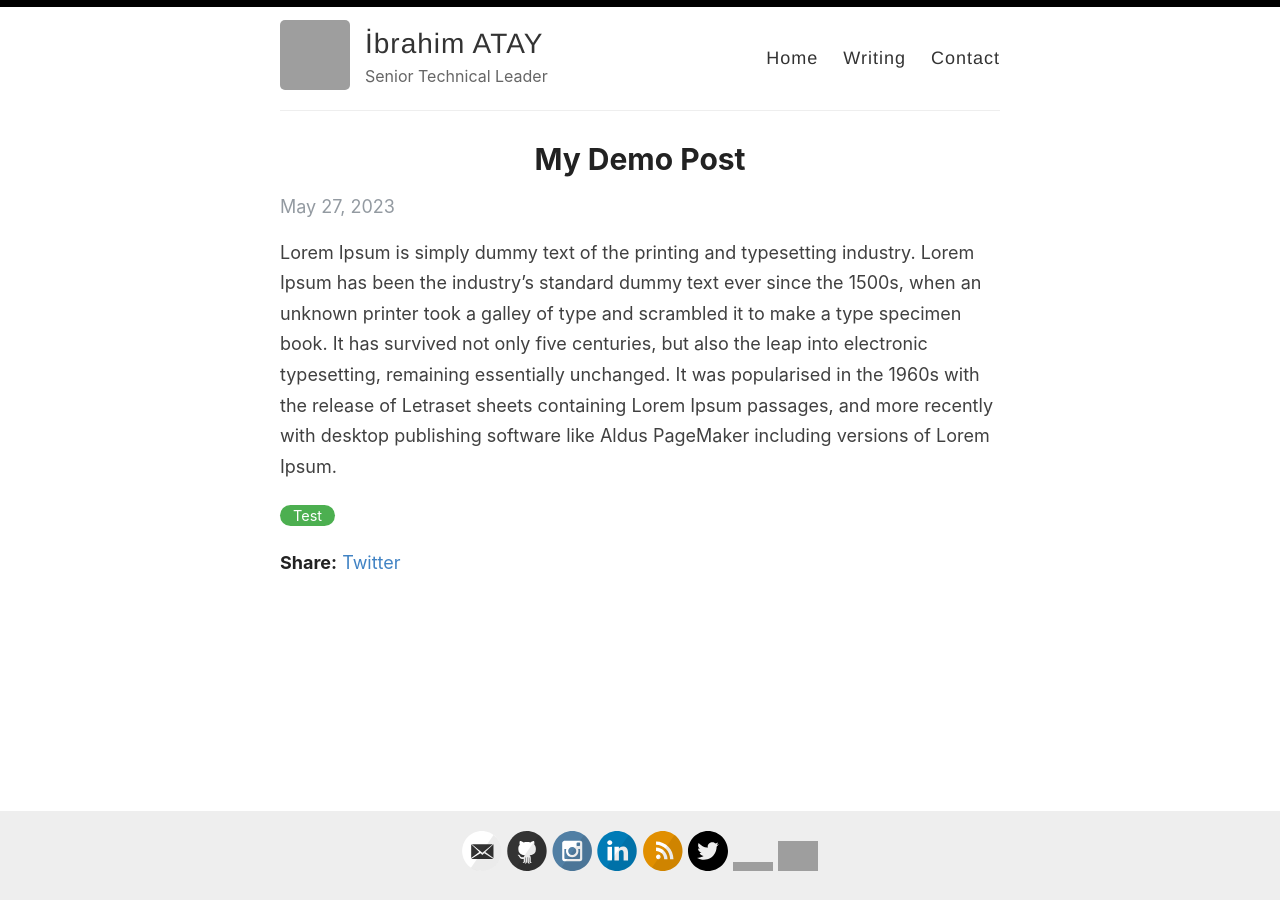
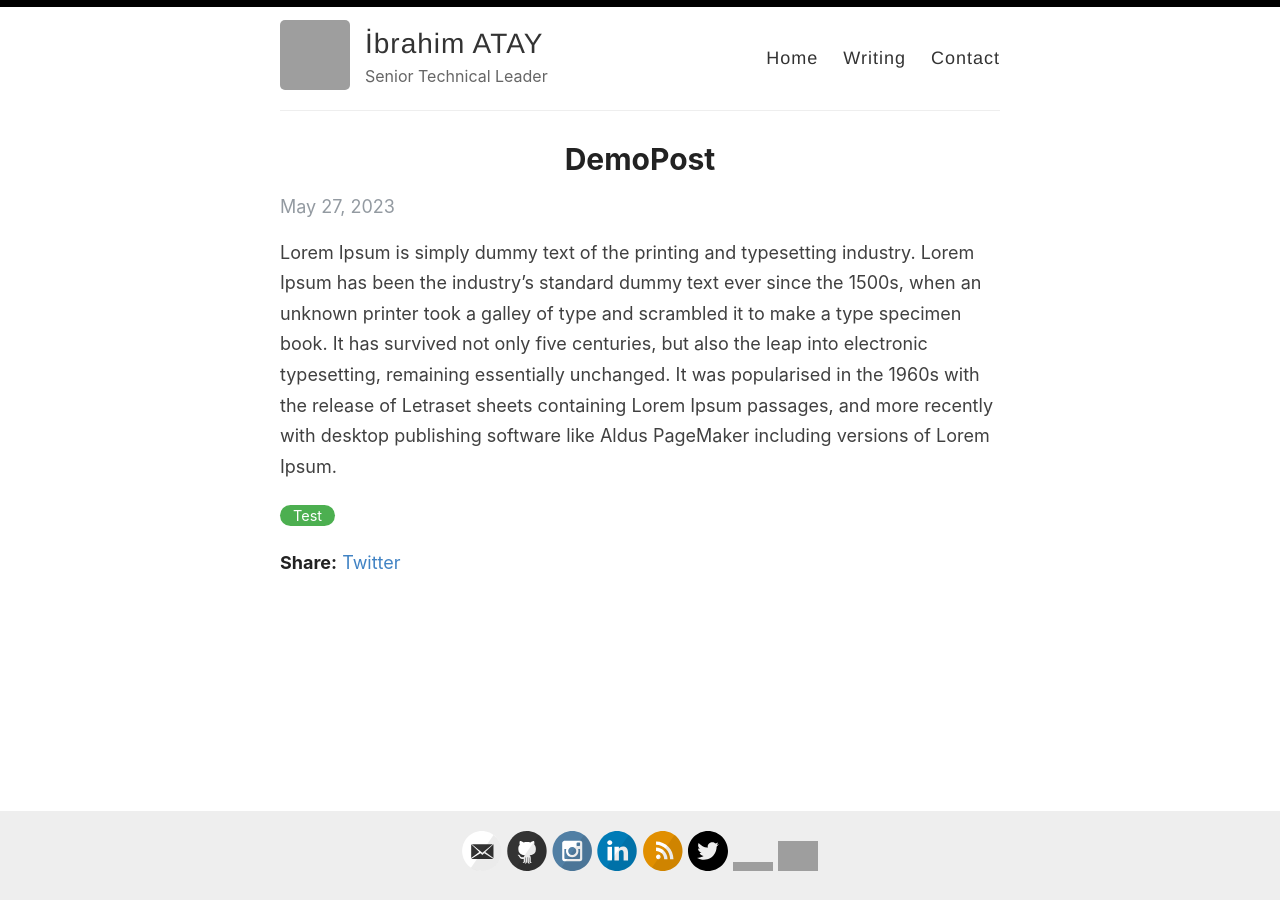
Before and after one commit to ibrahimatay/ibrahimatay.github.io, a Jekyll site: the page built from _posts/2023-05-27-Demo-Post.md, in a window 1280 px wide. Built offline with Jekyll 4.4.1, drawn with Linux system fonts in a browser that asks for light colours; grey boxes are pictures that could not be loaded.

Commit message:
Update 2023-05-27-Demo-Post.md

```diff
--- a/_posts/2023-05-27-Demo-Post.md
+++ b/_posts/2023-05-27-Demo-Post.md
@@ -1,6 +1,6 @@
 ---
 layout: post
-title: "My Demo Post"
+title: "DemoPost"
 date: 2023-05-27
 categories: Test
 ---
```
